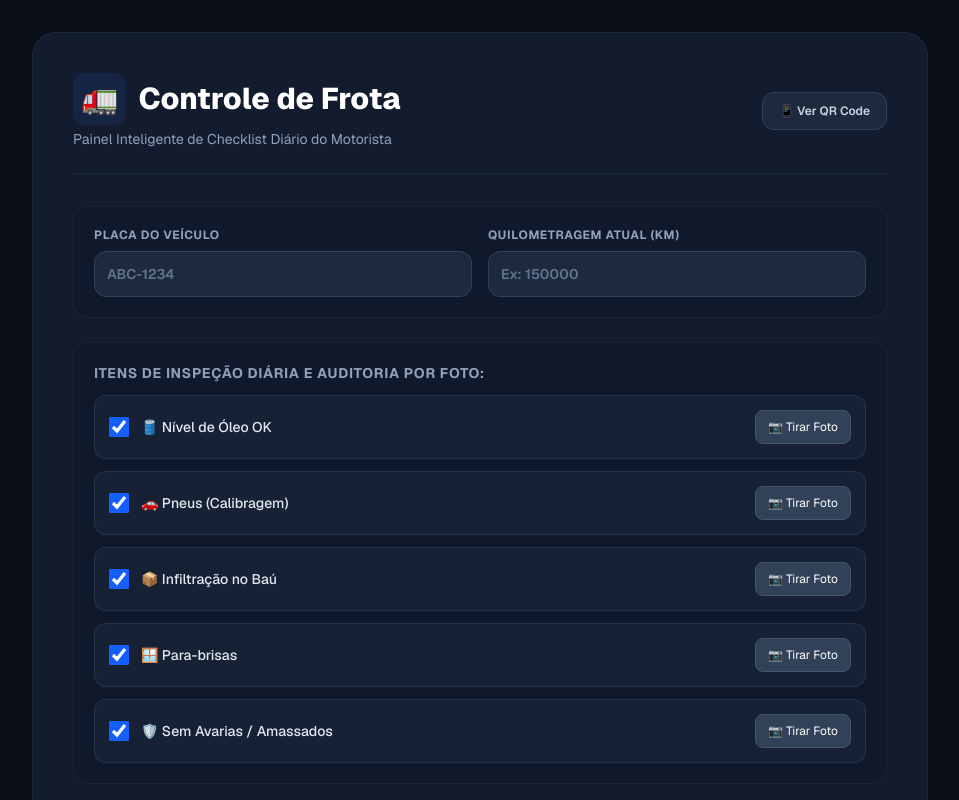
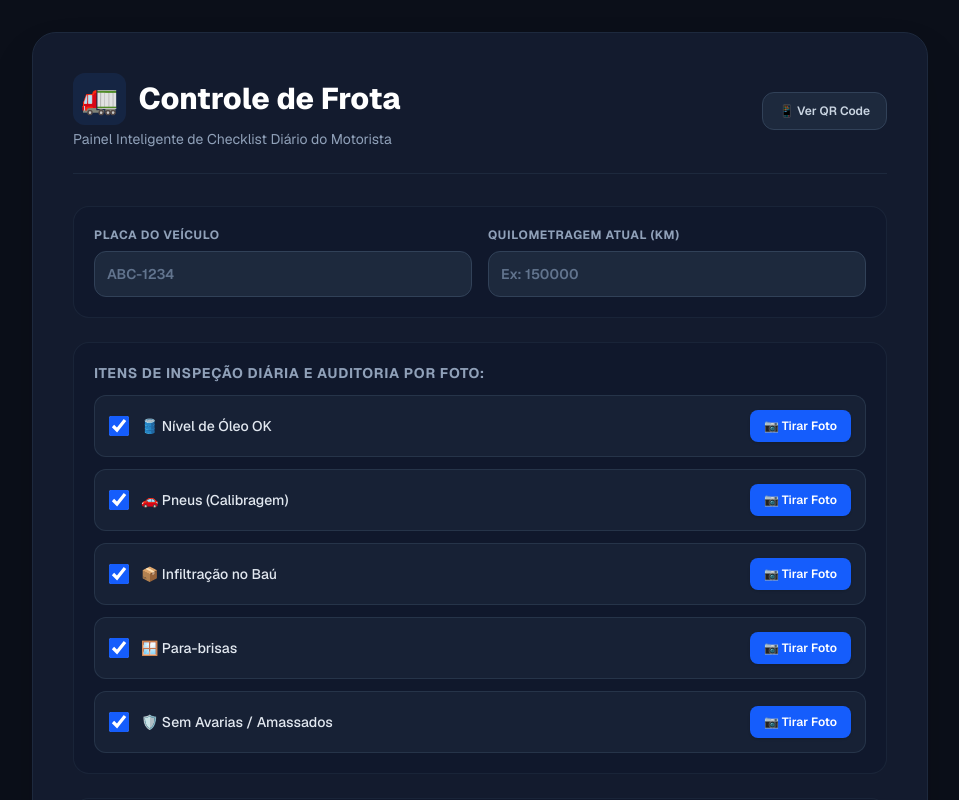
Before and after one commit to MayaraLeandro/frota-app, a Next.js app: page / in a window 1280 px wide. Shown: the top 800 px of the page, without its empty margins (160-1119 px from the left). Built offline with nearby package versions, Linux system fonts and the light colour scheme.

Commit message:
Insere botoes de camera nos itens

```diff
--- a/app/page.tsx
+++ b/app/page.tsx
@@ -13,7 +13,6 @@
   const [paraBrisasOk, setParaBrisasOk] = useState(true);
   const [funilariaOk, setFunilariaOk] = useState(true);
 
-  // Estados para armazenar as fotos de cada item
   const [fotoPneus, setFotoPneus] = useState<string | null>(null);
   const [fotoOleo, setFotoOleo] = useState<string | null>(null);
   const [fotoBau, setFotoBau] = useState<string | null>(null);
@@ -31,7 +30,6 @@
   const [enviado, setEnviado] = useState(false);
   const [mostrarQrCode, setMostrarQrCode] = useState(false);
 
-  // Função auxiliar para capturar a imagem e converter em preview
   const handleFotoChange = (e: React.ChangeEvent<HTMLInputElement>, setFoto: (val: string | null) => void) => {
     const file = e.target.files?.[0];
     if (file) {
@@ -54,7 +52,6 @@
     <main className="min-h-screen bg-[#0b0f19] p-4 sm:p-8 text-slate-100 flex items-center justify-center font-sans">
       <div className="max-w-4xl w-full bg-[#131b2e] rounded-3xl shadow-2xl p-6 sm:p-10 border border-slate-800">
 
-        {/* Topo / Cabeçalho */}
         <div className="flex flex-col sm:flex-row justify-between items-start sm:items-center mb-8 pb-6 border-b border-slate-800">
           <div>
             <h1 className="text-2xl sm:text-3xl font-extrabold text-white flex items-center gap-3">
@@ -100,7 +97,6 @@
         ) : (
           <form onSubmit={handleSubmit} className="space-y-6">
 
-            {/* Seção Veículo (Placa e KM) */}
             <div className="grid grid-cols-1 sm:grid-cols-2 gap-4 bg-slate-900/50 p-5 rounded-2xl border border-slate-800/80">
               <div>
                 <label className="block text-xs font-bold uppercase tracking-wider text-slate-400 mb-2">
@@ -130,7 +126,7 @@
               </div>
             </div>
 
-            {/* Cards de Inspeção com Câmera */}
+            {/* Itens de Inspeção com Câmera */}
             <div className="bg-slate-900/50 p-5 rounded-2xl border border-slate-800/80 space-y-4">
               <h2 className="font-bold text-sm uppercase tracking-wider text-slate-400 mb-3">
                 Itens de Inspeção Diária e Auditoria por Foto:
@@ -138,9 +134,8 @@
 
               <div className="grid grid-cols-1 gap-3">
 
-                {/* Nível de Óleo */}
                 <div className="flex flex-col sm:flex-row items-start sm:items-center justify-between p-3.5 bg-slate-800/60 rounded-xl border border-slate-700/60 gap-3">
-                  <div className="flex items-center gap-3 w-full sm:w-auto">
+                  <div className="flex items-center gap-3">
                     <input
                       type="checkbox"
                       checked={nivelOleoOk}
@@ -149,18 +144,17 @@
                     />
                     <span className="text-sm text-slate-200 font-medium">🛢️ Nível de Óleo OK</span>
                   </div>
-                  <div className="flex items-center gap-2 w-full sm:w-auto justify-end">
+                  <div className="flex items-center gap-2">
                     {fotoOleo && <span className="text-xs text-emerald-400 font-semibold">✓ Foto Anexada</span>}
-                    <label className="cursor-pointer bg-slate-700 hover:bg-slate-600 text-white text-xs px-3 py-2 rounded-lg flex items-center gap-1.5 transition border border-slate-600">
+                    <label className="cursor-pointer bg-blue-600 hover:bg-blue-500 text-white text-xs px-3.5 py-2 rounded-lg flex items-center gap-1.5 transition font-semibold shadow">
                       📷 {fotoOleo ? "Trocar Foto" : "Tirar Foto"}
                       <input type="file" accept="image/*" capture="environment" className="hidden" onChange={(e) => handleFotoChange(e, setFotoOleo)} />
                     </label>
                   </div>
                 </div>
 
-                {/* Pneus */}
                 <div className="flex flex-col sm:flex-row items-start sm:items-center justify-between p-3.5 bg-slate-800/60 rounded-xl border border-slate-700/60 gap-3">
-                  <div className="flex items-center gap-3 w-full sm:w-auto">
+                  <div className="flex items-center gap-3">
                     <input
                       type="checkbox"
                       checked={pneusOk}
@@ -169,18 +163,17 @@
                     />
                     <span className="text-sm text-slate-200 font-medium">🚗 Pneus (Calibragem)</span>
                   </div>
-                  <div className="flex items-center gap-2 w-full sm:w-auto justify-end">
+                  <div className="flex items-center gap-2">
                     {fotoPneus && <span className="text-xs text-emerald-400 font-semibold">✓ Foto Anexada</span>}
-                    <label className="cursor-pointer bg-slate-700 hover:bg-slate-600 text-white text-xs px-3 py-2 rounded-lg flex items-center gap-1.5 transition border border-slate-600">
+                    <label className="cursor-pointer bg-blue-600 hover:bg-blue-500 text-white text-xs px-3.5 py-2 rounded-lg flex items-center gap-1.5 transition font-semibold shadow">
                       📷 {fotoPneus ? "Trocar Foto" : "Tirar Foto"}
                       <input type="file" accept="image/*" capture="environment" className="hidden" onChange={(e) => handleFotoChange(e, setFotoPneus)} />
                     </label>
                   </div>
                 </div>
 
-                {/* Infiltração no Baú */}
                 <div className="flex flex-col sm:flex-row items-start sm:items-center justify-between p-3.5 bg-slate-800/60 rounded-xl border border-slate-700/60 gap-3">
-                  <div className="flex items-center gap-3 w-full sm:w-auto">
+                  <div className="flex items-center gap-3">
                     <input
                       type="checkbox"
                       checked={infiltracaoBauOk}
@@ -189,18 +182,17 @@
                     />
                     <span className="text-sm text-slate-200 font-medium">📦 Infiltração no Baú</span>
                   </div>
-                  <div className="flex items-center gap-2 w-full sm:w-auto justify-end">
+                  <div className="flex items-center gap-2">
                     {fotoBau && <span className="text-xs text-emerald-400 font-semibold">✓ Foto Anexada</span>}
-                    <label className="cursor-pointer bg-slate-700 hover:bg-slate-600 text-white text-xs px-3 py-2 rounded-lg flex items-center gap-1.5 transition border border-slate-600">
+                    <label className="cursor-pointer bg-blue-600 hover:bg-blue-500 text-white text-xs px-3.5 py-2 rounded-lg flex items-center gap-1.5 transition font-semibold shadow">
                       📷 {fotoBau ? "Trocar Foto" : "Tirar Foto"}
                       <input type="file" accept="image/*" capture="environment" className="hidden" onChange={(e) => handleFotoChange(e, setFotoBau)} />
                     </label>
                   </div>
                 </div>
 
-                {/* Para-brisas */}
                 <div className="flex flex-col sm:flex-row items-start sm:items-center justify-between p-3.5 bg-slate-800/60 rounded-xl border border-slate-700/60 gap-3">
-                  <div className="flex items-center gap-3 w-full sm:w-auto">
+                  <div className="flex items-center gap-3">
                     <input
                       type="checkbox"
                       checked={paraBrisasOk}
@@ -209,18 +201,17 @@
                     />
                     <span className="text-sm text-slate-200 font-medium">🪟 Para-brisas</span>
                   </div>
-                  <div className="flex items-center gap-2 w-full sm:w-auto justify-end">
+                  <div className="flex items-center gap-2">
                     {fotoParaBrisas && <span className="text-xs text-emerald-400 font-semibold">✓ Foto Anexada</span>}
-                    <label className="cursor-pointer bg-slate-700 hover:bg-slate-600 text-white text-xs px-3 py-2 rounded-lg flex items-center gap-1.5 transition border border-slate-600">
+                    <label className="cursor-pointer bg-blue-600 hover:bg-blue-500 text-white text-xs px-3.5 py-2 rounded-lg flex items-center gap-1.5 transition font-semibold shadow">
                       📷 {fotoParaBrisas ? "Trocar Foto" : "Tirar Foto"}
                       <input type="file" accept="image/*" capture="environment" className="hidden" onChange={(e) => handleFotoChange(e, setFotoParaBrisas)} />
                     </label>
                   </div>
                 </div>
 
-                {/* Sem Avarias / Amassados */}
                 <div className="flex flex-col sm:flex-row items-start sm:items-center justify-between p-3.5 bg-slate-800/60 rounded-xl border border-slate-700/60 gap-3">
-                  <div className="flex items-center gap-3 w-full sm:w-auto">
+                  <div className="flex items-center gap-3">
                     <input
                       type="checkbox"
                       checked={funilariaOk}
@@ -229,9 +220,9 @@
                     />
                     <span className="text-sm text-slate-200 font-medium">🛡️ Sem Avarias / Amassados</span>
                   </div>
-                  <div className="flex items-center gap-2 w-full sm:w-auto justify-end">
+                  <div className="flex items-center gap-2">
                     {fotoFunilaria && <span className="text-xs text-emerald-400 font-semibold">✓ Foto Anexada</span>}
-                    <label className="cursor-pointer bg-slate-700 hover:bg-slate-600 text-white text-xs px-3 py-2 rounded-lg flex items-center gap-1.5 transition border border-slate-600">
+                    <label className="cursor-pointer bg-blue-600 hover:bg-blue-500 text-white text-xs px-3.5 py-2 rounded-lg flex items-center gap-1.5 transition font-semibold shadow">
                       📷 {fotoFunilaria ? "Trocar Foto" : "Tirar Foto"}
                       <input type="file" accept="image/*" capture="environment" className="hidden" onChange={(e) => handleFotoChange(e, setFotoFunilaria)} />
                     </label>
@@ -241,7 +232,6 @@
               </div>
             </div>
 
-            {/* Manutenção a Fazer */}
             <div className="bg-slate-900/50 p-5 rounded-2xl border border-slate-800/80">
               <label className="block font-bold text-sm uppercase tracking-wider text-slate-400 mb-2">
                 Manutenção a Fazer?
@@ -267,7 +257,6 @@
               )}
             </div>
 
-            {/* Última Troca de Óleo */}
             <div className="bg-slate-900/50 p-5 rounded-2xl border border-slate-800/80">
               <h2 className="font-bold text-sm uppercase tracking-wider text-slate-400 mb-3">
                 ⏱️ Registro da Última Troca de Óleo:
@@ -304,7 +293,6 @@
               </div>
             </div>
 
-            {/* Observações Gerais */}
             <div className="bg-slate-900/50 p-5 rounded-2xl border border-slate-800/80">
               <label className="block font-bold text-sm uppercase tracking-wider text-slate-400 mb-2">
                 Observações Gerais
@@ -318,7 +306,6 @@
               />
             </div>
 
-            {/* Botão de Envio */}
             <button
               type="submit"
               className="w-full bg-blue-600 hover:bg-blue-500 text-white font-bold py-4 rounded-2xl transition shadow-xl text-base flex items-center justify-center gap-2 mt-4"
```
